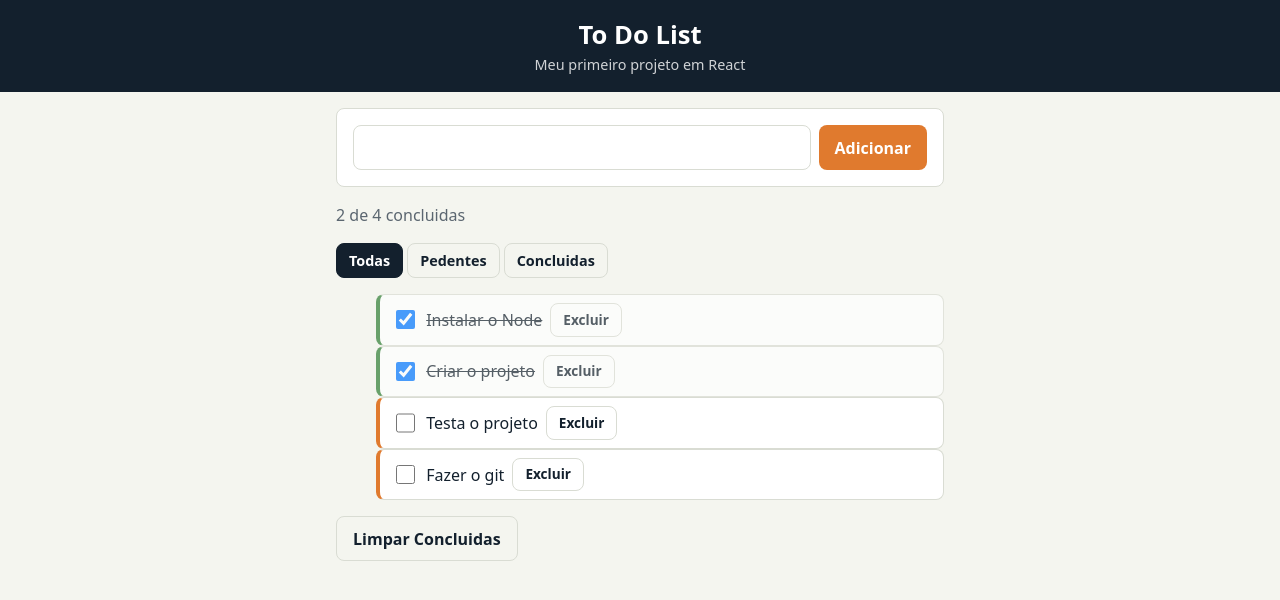
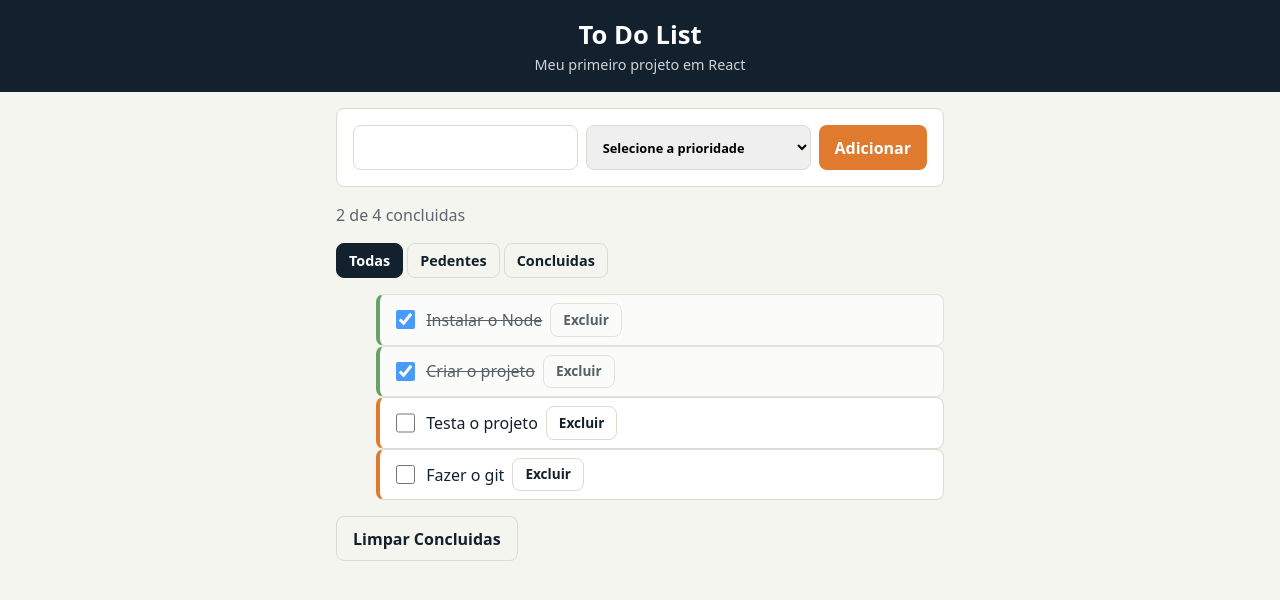
Before and after one commit to joaopaulo827/todo-react, a Next.js app: page / in a window 1280 px wide. Shown: the top 600 px of the page. Built offline with nearby package versions, Linux system fonts and the light colour scheme.

Commit message:
feat: fazer o prioridade

```diff
--- a/components/FormTarefa.js
+++ b/components/FormTarefa.js
@@ -5,19 +5,32 @@ import { useState } from "react";
 export default function FormTarefa({ aoAdicionar }) {
     const [texto, setTexto] = useState("");
     const [erro, setErro] = useState("");
+    const [prioridade, setPrioridade]= useState("");
     const enviar = (event) => {
     event.preventDefault();
     if (texto.trim() === "") { setErro("Digite uma Tarefa!")
      return;
     }
+    if (prioridade.trim() === "") { setErro("Definar uma Prioridade!")
+     return;
+    }
     aoAdicionar(texto.trim());
     setTexto("");
-    setErro("");
+    setPrioridade(prioridade.trim());
     };
 
     return (
     <form className="formulario" onSubmit={enviar}>
     <input value={texto} onChange={(event) => setTexto(event.target.value)} />
+    <select
+    className="etiqueta"
+    value={prioridade}
+    onChange={(event) => setPrioridade(event.target.value)}>
+    <option value="">Selecione a prioridade</option>
+    <option value="Alta">Alta</option>
+    <option value="Média">Média</option>
+    <option value="Baixa">Baixa</option>
+    </select>
     {erro !== "" && <p className="erro">{erro}</p>}
     <button type="submit">Adicionar</button>
     </form>
```
